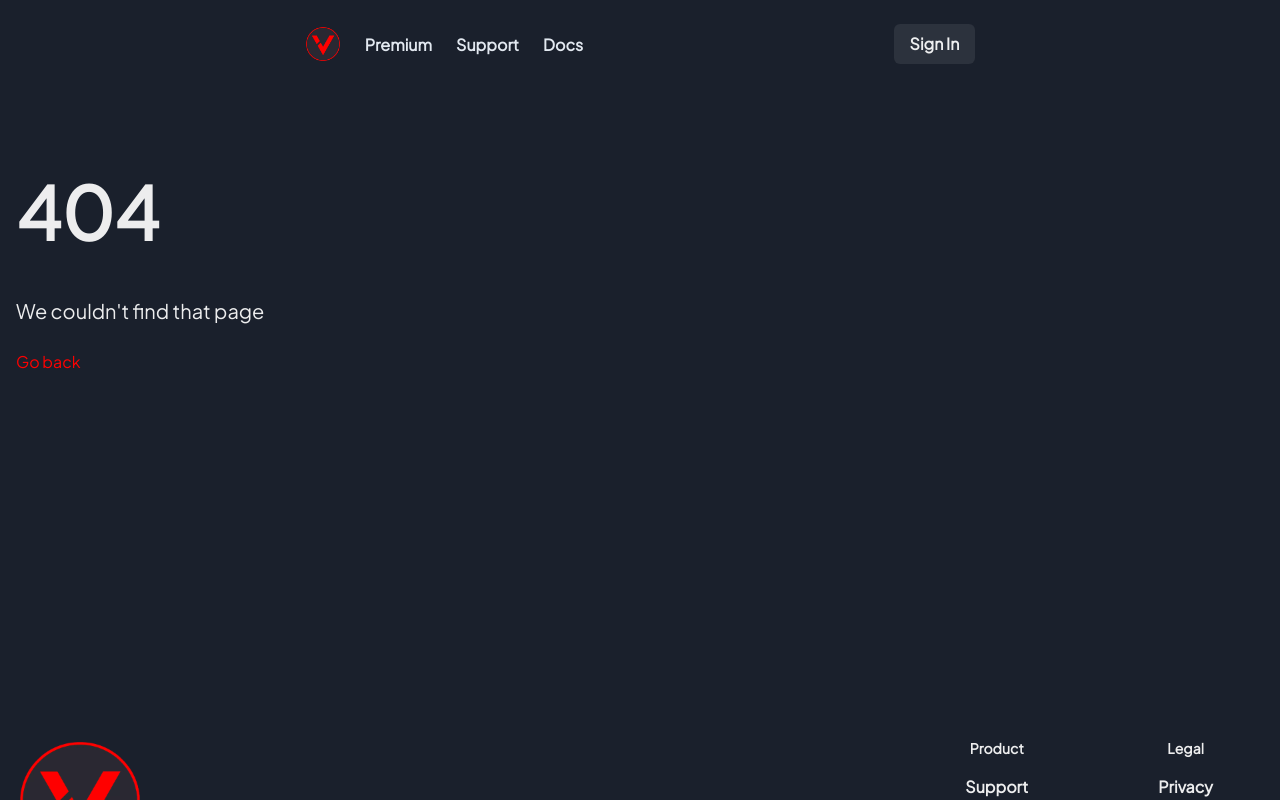
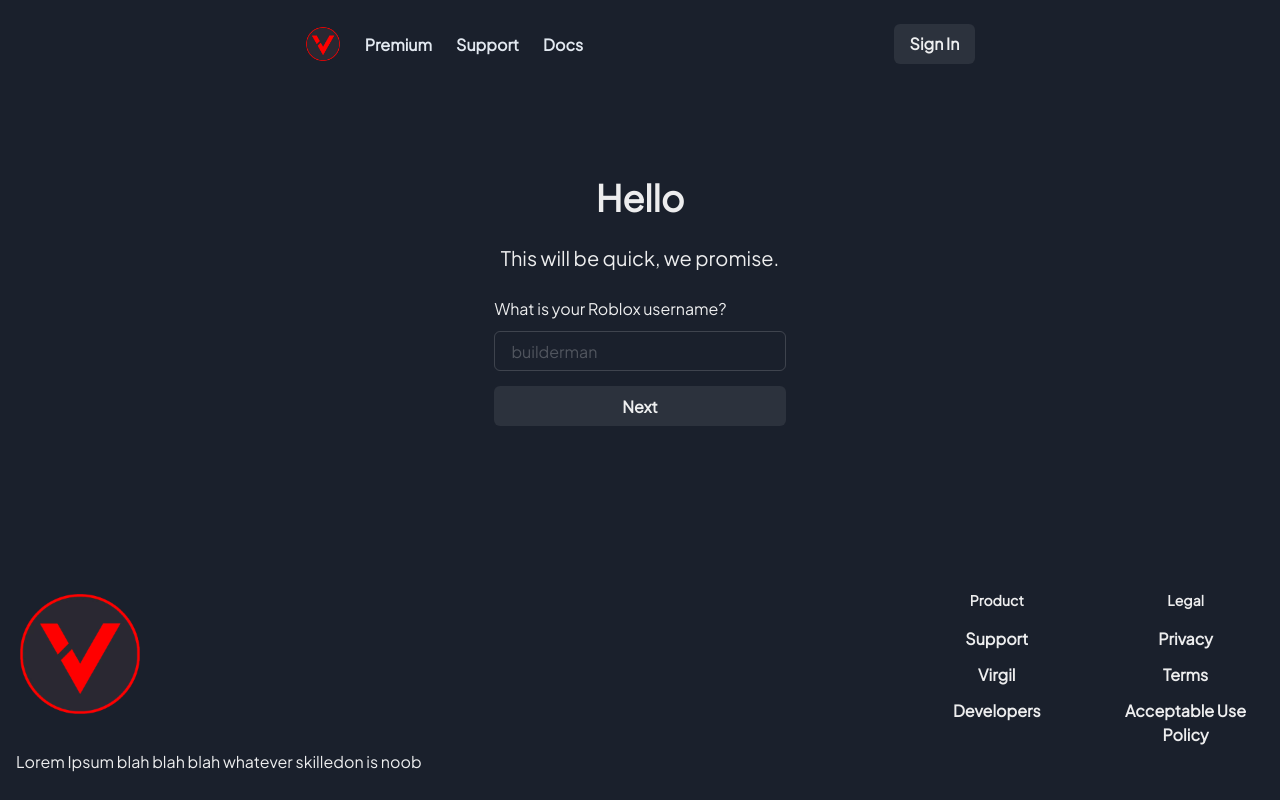
Before and after one commit to Regalijan/virgil-registry-website, a React (Create React App) app: page /verify in a window 1280 px wide. Shown: the top 800 px of the page. Built offline with nearby package versions, Linux system fonts and the light colour scheme.

Commit message:
Create initial verification landing

```diff
--- a/src/App.tsx
+++ b/src/App.tsx
@@ -8,6 +8,7 @@ import Footer from "./components/Footer";
 const AUP = lazy(() => import("./components/AUP"));
 const Home = lazy(() => import("./components/Home"));
 const NotFound = lazy(() => import("./components/NotFound"));
+const VerificationLanding = lazy(() => import("./components/VerificationLanding"));
 
 export default function () {
   return (
@@ -20,6 +21,7 @@ export default function () {
               <Route path="/" element={<Home />} />
               <Route path="*" element={<NotFound />} />
               <Route path="/aup" element={<AUP />} />
+              <Route path="/verify" element={<VerificationLanding />} />
             </Routes>
           </BrowserRouter>
           <Footer />
--- /dev/null
+++ b/src/components/VerificationLanding.tsx
@@ -0,0 +1,44 @@
+import { Button, Container, Heading, Input, Text, useToast } from "@chakra-ui/react";
+import { useState } from "react";
+
+function validUsername(username: string): boolean {
+  return !(
+    username.length < 3 ||
+    username.length > 20 ||
+    username.match(/\W/) ||
+    username.startsWith("_") ||
+    username.endsWith("_") ||
+    username.match(/_/g)?.length as number > 1
+  )
+}
+
+export default function () {
+  const toast = useToast();
+  function handleSubmit(username: string): void {
+    if (!validUsername(username)) {
+      toast({
+        description: "Please check the username and try again",
+        isClosable: true,
+        status: "error",
+        title: "Invalid Username",
+      });
+      return;
+    }
+  }
+
+  const [username, setUsername] = useState("");
+
+  return (
+    <Container pt="40px" maxW="28em">
+      <Heading>Hello</Heading>
+      <br />
+      <Text fontSize="xl">This will be quick, we promise.</Text>
+      <br />
+      <Text pb="10px" align="left" pl="15%">What is your Roblox username?</Text>
+      <Input placeholder="builderman" w="70%" onChange={(e) => {
+        setUsername(e.target.value);
+      }} />
+      <Button alignSelf="center" mt="15px" w="70%" onClick={() => handleSubmit(username) }>Next</Button>
+    </Container>
+  )
+}
```
